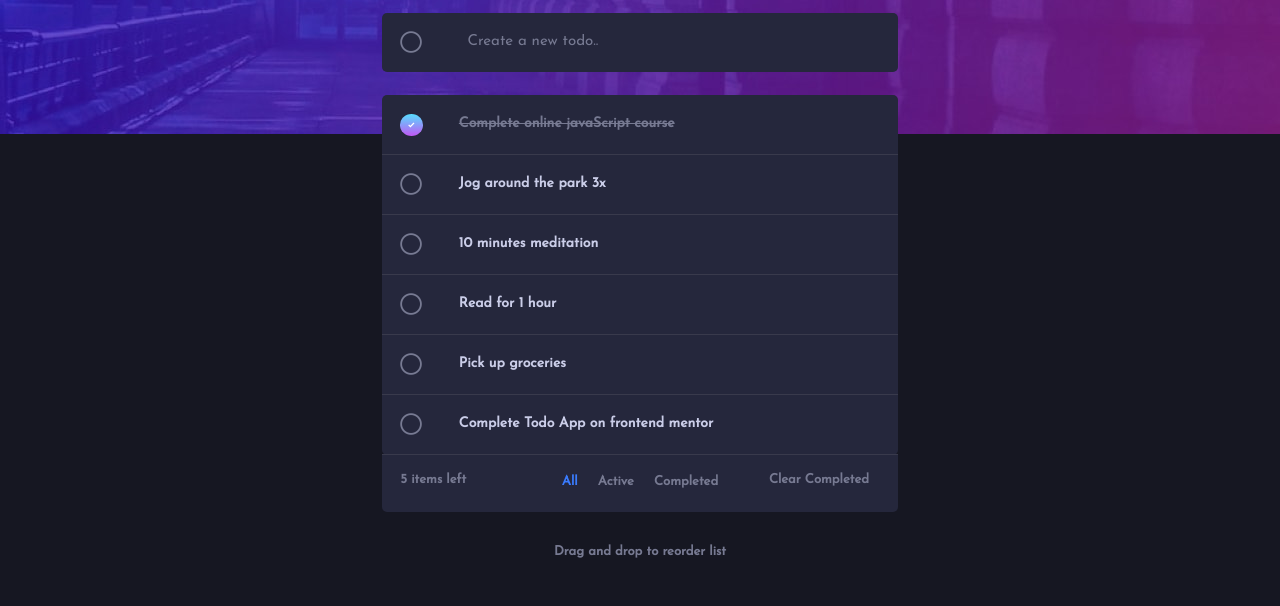
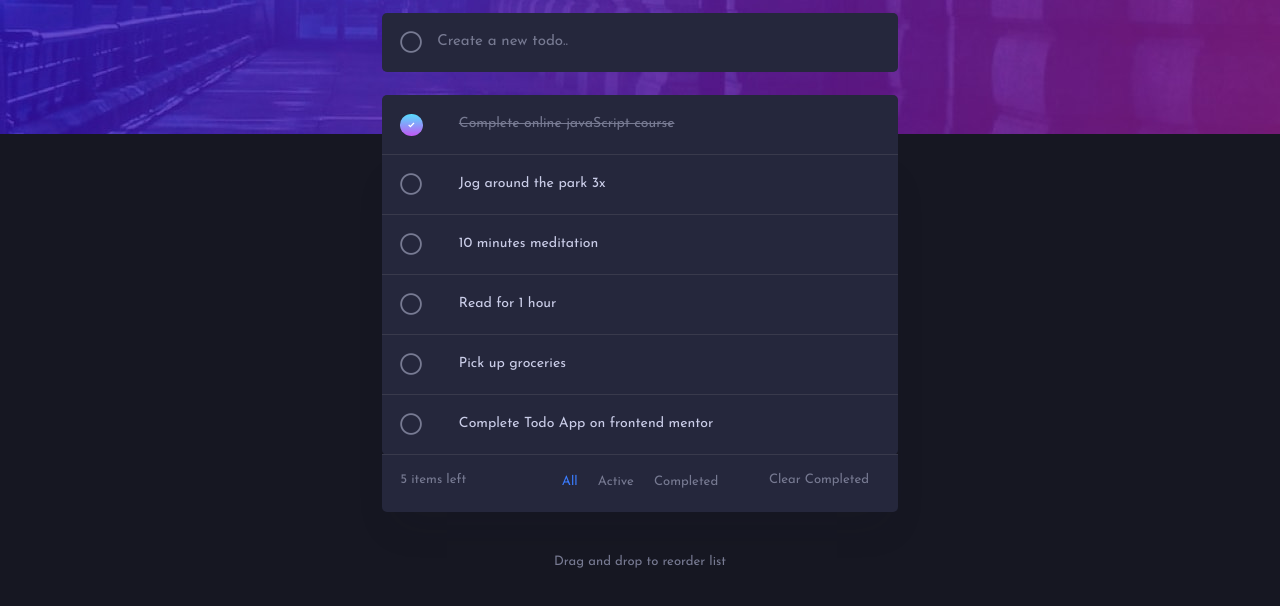
Before and after one commit to yusufweb/todo-app-main, a plain HTML site: page index.html in a window 1280 px wide. Shown: the part 136-742 px from the top of the page. Drawn offline with nearby package versions, Linux system fonts and the light colour scheme.

Commit message:
completed

```diff
--- a/css/style.css
+++ b/css/style.css
@@ -22,8 +22,7 @@ li {
 .shadow {
     width: 100%;
     max-width: 576px;
-    box-shadow: 0px 10px 13px -7px #000000,
-    1px 1px 11px 1px hsl(237, 14%, 26%);
+    box-shadow: 1px 150px 35px -10px hsla(235, 20%, 11%, 0.116);
 }
 
 a,
@@ -33,7 +32,7 @@ section#footer p,
 .clear-completed p{
     font-size: 1.3rem;
     cursor: pointer;
-    font-weight: 600;
+    font-weight: 500;
 }
 
 .active_tab {
@@ -47,7 +46,7 @@ section#footer p,
 
 p {
     font-size: 1.1rem;
-    font-weight: 600;
+    font-weight: 500;
 }
 
 h3 {
@@ -125,7 +124,7 @@ section#add-todo-input {
 }
 
 .main-input .input-todo {
-    width: 86%;
+    width: 87%;
 }
 
 .main-input input[type="text"] {
@@ -230,8 +229,7 @@ section#todo-action .filter-todo li a:hover {
 /* footer section */
 section#footer {
     width: 100%;
-    margin-top: 3rem;
-    margin-bottom: 5rem;
+    margin: 4rem 0;
 }
 
 section#footer p {
@@ -241,7 +239,7 @@ section#footer p {
 
 /***** light theme and mobile layout ********/
 .light-theme {
-    background: hsl(236, 33%, 92%)
+    background: hsl(0, 0%, 98%);
 }
 
 .light-theme .circle .fa-circle-thin {
@@ -301,10 +299,16 @@ section#footer p {
 }
 /****** end of dark theme and mobile layout *******/
 
-/* media query */
+/* media query medium size and large screen */
 @media (min-width: 576px) {
     p {
         font-size: 1.4rem;
+    }
+
+    .shadow {
+        width: 100%;
+        max-width: 576px;
+        box-shadow: 1px 80px 35px -10px hsla(235, 20%, 11%, 0.116);
     }
 
     header {
@@ -319,6 +323,14 @@ section#footer p {
 
     header #theme-switcher {
         width: 4%;
+    }
+
+    .main-input .circle {
+        width: 8%;
+    }
+
+    .main-input .input-todo {
+        width: 96%;
     }
 
     .light-theme header {
--- a/index.html
+++ b/index.html
@@ -56,7 +56,7 @@
   </section>
   <section id="main">
     <div class="container">
-      <ul class="list-group" id="todo-list">
+      <ul class="list-group shadow" id="todo-list">
         <li class="todo-list-item d-fle justify-content-between align-items-center completed" id="${objValue.id}">
           <div class="circle">
             <img src='images/icon-check.svg' alt='check' class='rounded-circle' id='checked'>
@@ -158,7 +158,7 @@
 
   <!-- <div class="attribution">
     Challenge by <a href="https://www.frontendmentor.io?ref=challenge" target="_blank">Frontend Mentor</a>.
-    Coded by <a href="#">Your Name Here</a>.
+    Coded by <a href="facebook.com/yusuffHajao">Yusuff Hajao</a>.
   </div> -->
 
   <!-- jquery library -->
@@ -166,6 +166,6 @@
   <!-- custom javascript file -->
   <script src="js/app.js"></script>
   <!-- jsDelivr :: Sortable :: Latest (https://www.jsdelivr.com/package/npm/sortablejs) -->
-  <!-- <script src="https://cdn.jsdelivr.net/npm/sortablejs@latest/Sortable.min.js"></script> -->
+  <script src="https://cdn.jsdelivr.net/npm/sortablejs@latest/Sortable.min.js"></script>
 </body>
 </html>
--- a/js/app.js
+++ b/js/app.js
@@ -1,6 +1,5 @@
 $(document).ready(function(){
     // Global variables
-    const clearCompletedTodo = document.querySelector("#clear-complete-todo");
     let insertList = document.querySelector("#todo-list");
 
     // theme changing functionality
@@ -18,7 +17,6 @@ $(document).ready(function(){
                 $(this).attr("src", "images/icon-sun.svg");
                 $(this).attr("alt", "sun");
             break;
-
         }
     });
 
@@ -43,7 +41,7 @@ $(document).ready(function(){
             if(todo){
                 todoObj.id = id;
                 todoObj.name = todo;
-                todoObj.complete = false;
+                // todoObj.complete = false;
                 // todoObj.delete = false;
                 allTodos.push(todoObj);
                 displayTodoDom(todoObj);
@@ -74,12 +72,11 @@ $(document).ready(function(){
     };
 
     /*
-    * Track which element is clicked to
+    * Track which element is clicked to:
     * complete or delete
     */
     insertList.addEventListener("click", function(ev){
         let element = ev.target;
-        console.log(element);
         let eventTarget = element.attributes.action.value;
         if (eventTarget == "complete") {
             completeTodo(element);
@@ -101,10 +98,14 @@ $(document).ready(function(){
         $("#total-left").text(totalTodo);
     };
 
-    // delete individual todo
+    /*
+     *
+     * delete individual element
+     * if element is marked as completed don't totalTodo--
+     * if element is not marked as completed, do totalTodo--
+    */
     let deleteTodo = element => {
         let linethrough = element.parentNode.parentNode;
-        console.log(linethrough);
         if (!linethrough.classList.contains('completed')) {
             element.parentNode.parentNode.remove();
             totalTodo--;
@@ -115,7 +116,7 @@ $(document).ready(function(){
     };
 
     // clear or delete all completed(marked todo) todo
-    clearCompletedTodo.addEventListener("click", function(){
+    $("#clear-complete-todo").on("click", function(){
         let completedTodos = document.querySelectorAll(".todo-list-item");
         completedTodos.forEach(element => {
             if (element.classList.contains('completed')) {
@@ -148,9 +149,9 @@ $(document).ready(function(){
     });
 
     // reordering of todo list drag and drop
-    // const dragElement = document.querySelector("#todo-list");
-    // Sortable.create(dragElement, {
-    //   animation: 200,
-    //   ghostClass: "ghostBg"
-    // });
+    const dragElement = document.querySelector("#todo-list");
+    Sortable.create(dragElement, {
+      animation: 200,
+      ghostClass: "ghostBg"
+    });
 });
```
